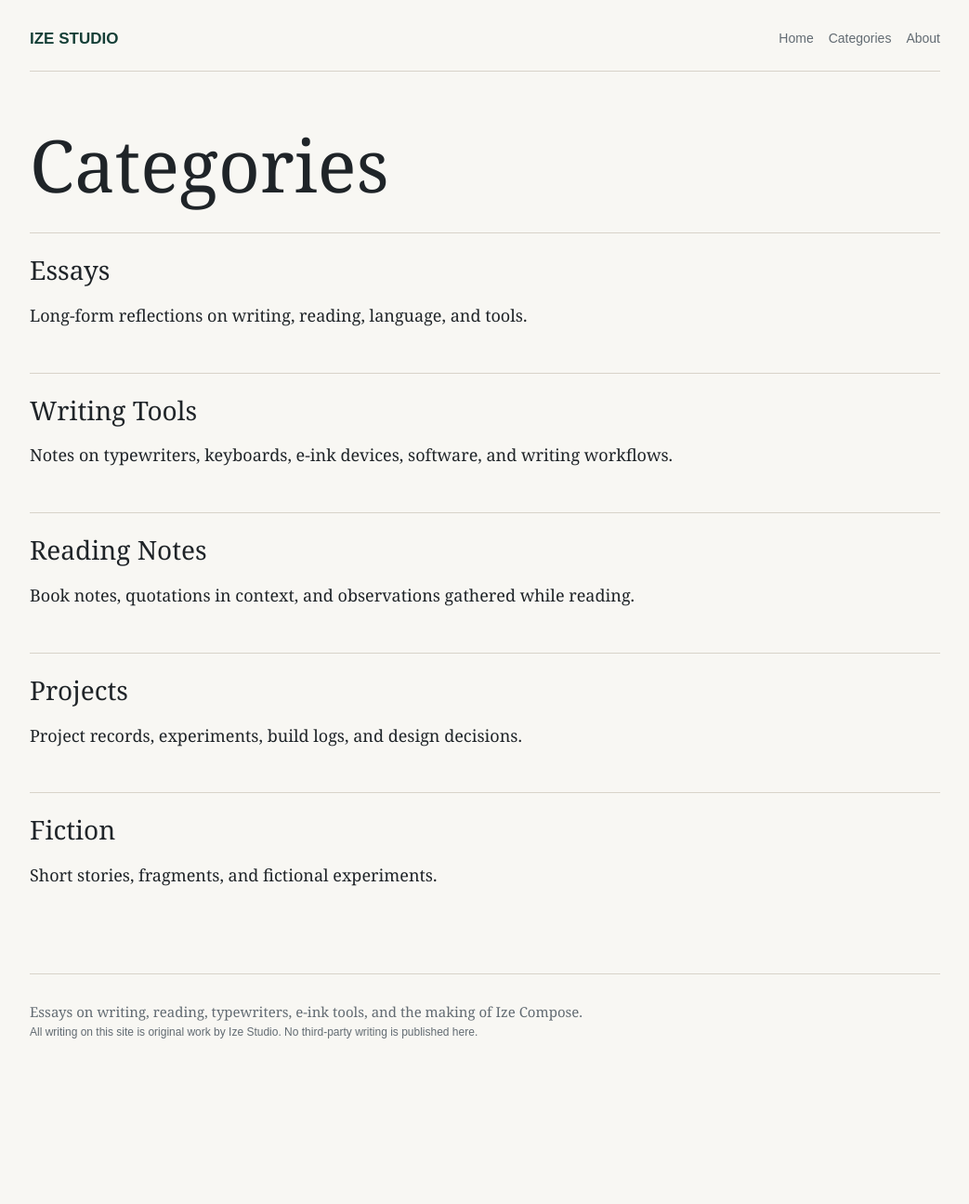
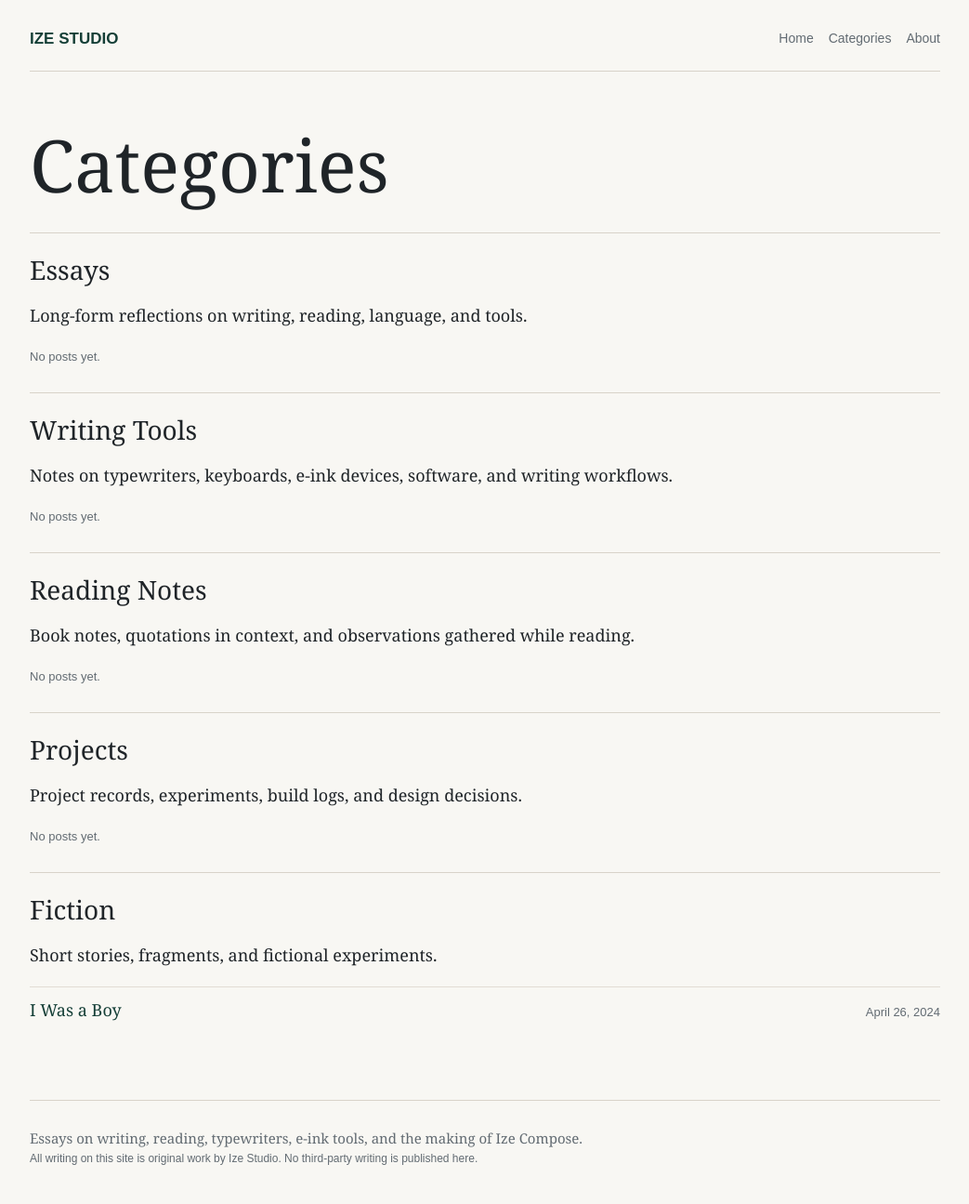
Before and after one commit to ize-studio/ize-studio.github.io, a Jekyll site: the page built from categories.md, in a window 1280 px wide. Shown: the whole page at 93% size, without its empty margins (118-1161 px from the left). Built offline with Jekyll 4.4.1, drawn with Linux system fonts in a browser that asks for light colours; before the commit the page ends 1159 px from its top, so only the background shows below that.

Commit message:
List posts on category page

```diff
--- /dev/null
+++ b/_includes/category-post-list.html
@@ -0,0 +1,12 @@
+{% if include.posts.size > 0 %}
+  <ul class="category-post-list">
+    {% for post in include.posts %}
+      <li>
+        <a href="{{ post.url | relative_url }}">{{ post.title }}</a>
+        <span>{{ post.date | date: "%B %-d, %Y" }}</span>
+      </li>
+    {% endfor %}
+  </ul>
+{% else %}
+  <p class="category-empty">No posts yet.</p>
+{% endif %}
--- a/assets/css/style.css
+++ b/assets/css/style.css
@@ -178,6 +178,43 @@ p {
   border-top: 1px solid var(--line);
 }
 
+.category-post-list {
+  display: grid;
+  gap: 8px;
+  margin: 18px 0 0;
+  padding: 0;
+  list-style: none;
+}
+
+.category-post-list li {
+  display: flex;
+  align-items: baseline;
+  justify-content: space-between;
+  gap: 18px;
+  padding: 10px 0;
+  border-top: 1px solid rgba(216, 211, 201, 0.72);
+}
+
+.category-post-list a {
+  color: var(--accent-strong);
+  text-decoration: none;
+}
+
+.category-post-list a:hover {
+  text-decoration: underline;
+}
+
+.category-post-list span,
+.category-empty {
+  color: var(--muted);
+  font-family: Arial, Helvetica, sans-serif;
+  font-size: 13px;
+}
+
+.category-empty {
+  margin: 14px 0 0;
+}
+
 .post {
   max-width: 760px;
 }
--- a/categories.md
+++ b/categories.md
@@ -10,25 +10,35 @@ permalink: /categories/
   <section id="essays">
     <h2>Essays</h2>
     <p>Long-form reflections on writing, reading, language, and tools.</p>
+    {% assign category_posts = site.posts | where: "category", "Essays" %}
+    {% include category-post-list.html posts=category_posts %}
   </section>
 
   <section id="writing-tools">
     <h2>Writing Tools</h2>
     <p>Notes on typewriters, keyboards, e-ink devices, software, and writing workflows.</p>
+    {% assign category_posts = site.posts | where: "category", "Writing Tools" %}
+    {% include category-post-list.html posts=category_posts %}
   </section>
 
   <section id="reading-notes">
     <h2>Reading Notes</h2>
     <p>Book notes, quotations in context, and observations gathered while reading.</p>
+    {% assign category_posts = site.posts | where: "category", "Reading Notes" %}
+    {% include category-post-list.html posts=category_posts %}
   </section>
 
   <section id="projects">
     <h2>Projects</h2>
     <p>Project records, experiments, build logs, and design decisions.</p>
+    {% assign category_posts = site.posts | where: "category", "Projects" %}
+    {% include category-post-list.html posts=category_posts %}
   </section>
 
   <section id="fiction">
     <h2>Fiction</h2>
     <p>Short stories, fragments, and fictional experiments.</p>
+    {% assign category_posts = site.posts | where: "category", "Fiction" %}
+    {% include category-post-list.html posts=category_posts %}
   </section>
 </div>
```
